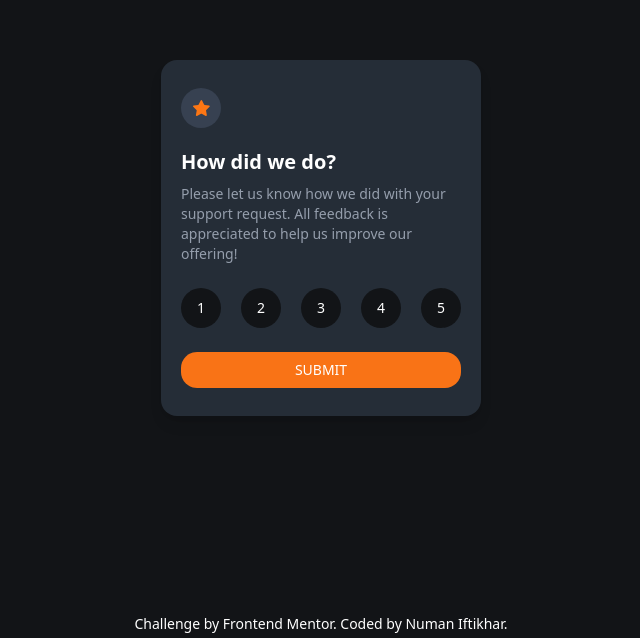
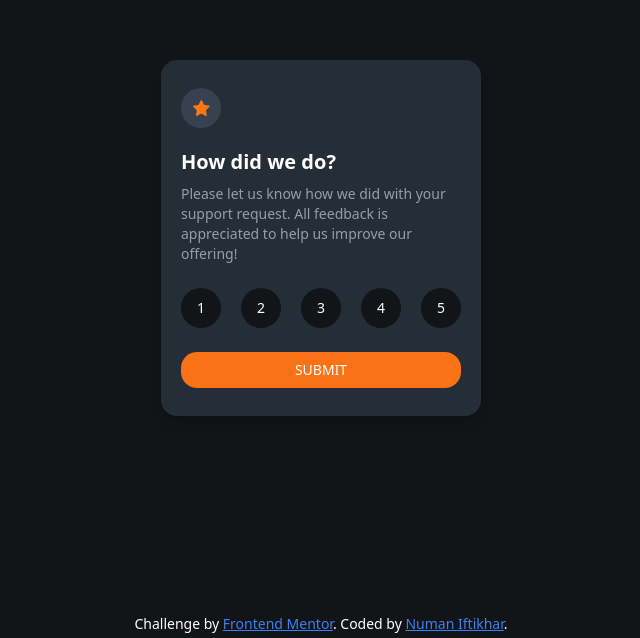
Before and after one commit to numan-iftikhar/interactive-rating-FEM, a website built with Vite: page index.html in a window 1280 px wide. Shown: the part 162-800 px from the top of the page, without its empty margins (319-959 px from the left). Built offline with nearby package versions, Linux system fonts and the light colour scheme.

Commit message:
add footer styling

```diff
--- a/index.html
+++ b/index.html
@@ -35,7 +35,7 @@
         </p>
       </div>
       <div>
-        <div class="ratings my-6 ">
+        <div class="ratings my-6">
           <ul class="flex justify-between items-center">
             <li><button class="radio-btn">1</button></li>
             <li><button class="radio-btn">2</button></li>
@@ -77,13 +77,21 @@
 
     <!-- Thank you state end -->
 
-    <div class="attribution absolute bottom-0 text-white text-sm pb-1">
+    <div class="absolute bottom-0 text-white text-sm pb-1">
       Challenge by
-      <a href="https://www.frontendmentor.io?ref=challenge" target="_blank"
+      <a
+        class="text-blue-500 underline"
+        href="https://www.frontendmentor.io?ref=challenge"
+        target="_blank"
         >Frontend Mentor</a
-      >. Coded by <a href="#">Numan Iftikhar</a>.
+      >. Coded by
+      <a
+        class="text-blue-500 underline"
+        href="https://www.frontendmentor.io/profile/numan-iftikhar"
+        >Numan Iftikhar</a
+      >.
     </div>
 
-    <script src="script.js"></script>
+    <script src="script.js" defer></script>
   </body>
 </html>
--- a/script.js
+++ b/script.js
@@ -11,7 +11,6 @@ submitBtn.addEventListener("click", (e) => {
   thankYouCard.classList.remove("hidden");
 });
 
-
 // dynamically update selected rating
 ratingBtns.forEach((btn) => {
   btn.addEventListener("click", () => {
```
